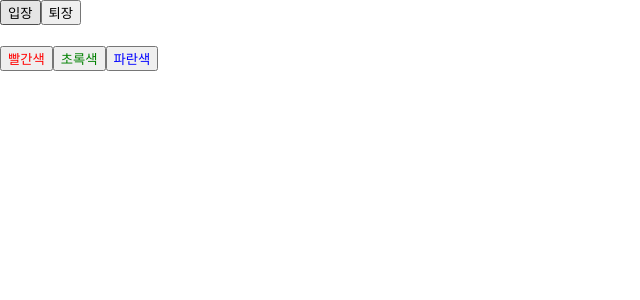
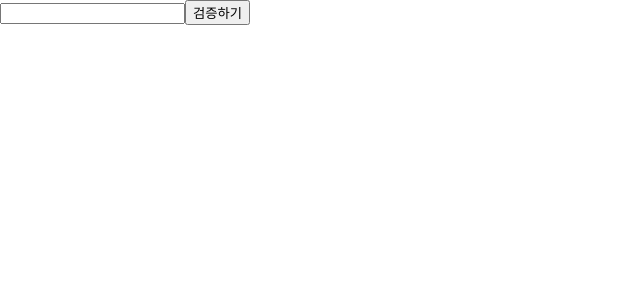
Before and after one commit to juhui88/React, a React (Create React App) app in the folder hello-react/: page / in a window 1280 px wide. Shown: the top 300 px of the page, without its empty margins (0-640 px from the left). Built offline with nearby package versions, Linux system fonts and the light colour scheme.

Commit message:
ref 사용상황

```diff
--- a/hello-react/src/App.js
+++ b/hello-react/src/App.js
@@ -1,11 +1,16 @@
 import React, {Component} from 'react';
 import MyComponent from './MyComponent';
 import Counter from './Counter';
-import Say from './Say'
-import EventPractice from './EventPractice'
+import Say from './Say';
+import EventPractice from './EventPractice';
+import ValidationSample from './ValidationSample';
 
-const App = () => {
-  return <Say/>
-};
+class App extends Component {
+  render() {
+    return (
+      <ValidationSample/>
+    );
+  }
+}
 
 export default App;
--- /dev/null
+++ b/hello-react/src/ValidationSample.css
@@ -0,0 +1,7 @@
+.success {
+  background-color: lightgreen;
+}
+
+.failure {
+  background-color: lightcoral;
+}
--- /dev/null
+++ b/hello-react/src/ValidationSample.js
@@ -0,0 +1,38 @@
+import React, {Component} from 'react';
+import './ValidationSample.css';
+
+class ValidationSample extends Component {
+    state = {
+        password: '',
+        clicked: false,
+        validated: false
+    }
+
+    handleChange = (e) => {
+        this.setState({
+            password: e.target.value
+        });
+    }
+
+    handleButtonClick = () => {
+        this.setState({
+            clicked: true,
+            validated: this.state.password === '000'
+        })
+    }
+    render()  {
+        return (
+            <div>
+                <input
+                    type = "password"
+                    value={this.state.password}
+                    onChange={this.handleChange}
+                    className={this.state.clicked ? (this.state.validated ? 'success' : 'failure') : ''}
+                    />
+                <button onClick={this.handleButtonClick}>검증하기</button>
+            </div>
+        );
+    }
+}
+
+export default ValidationSample;
```
Also changed, not shown: 1 other file (tests, documents, lock files or other folders).
